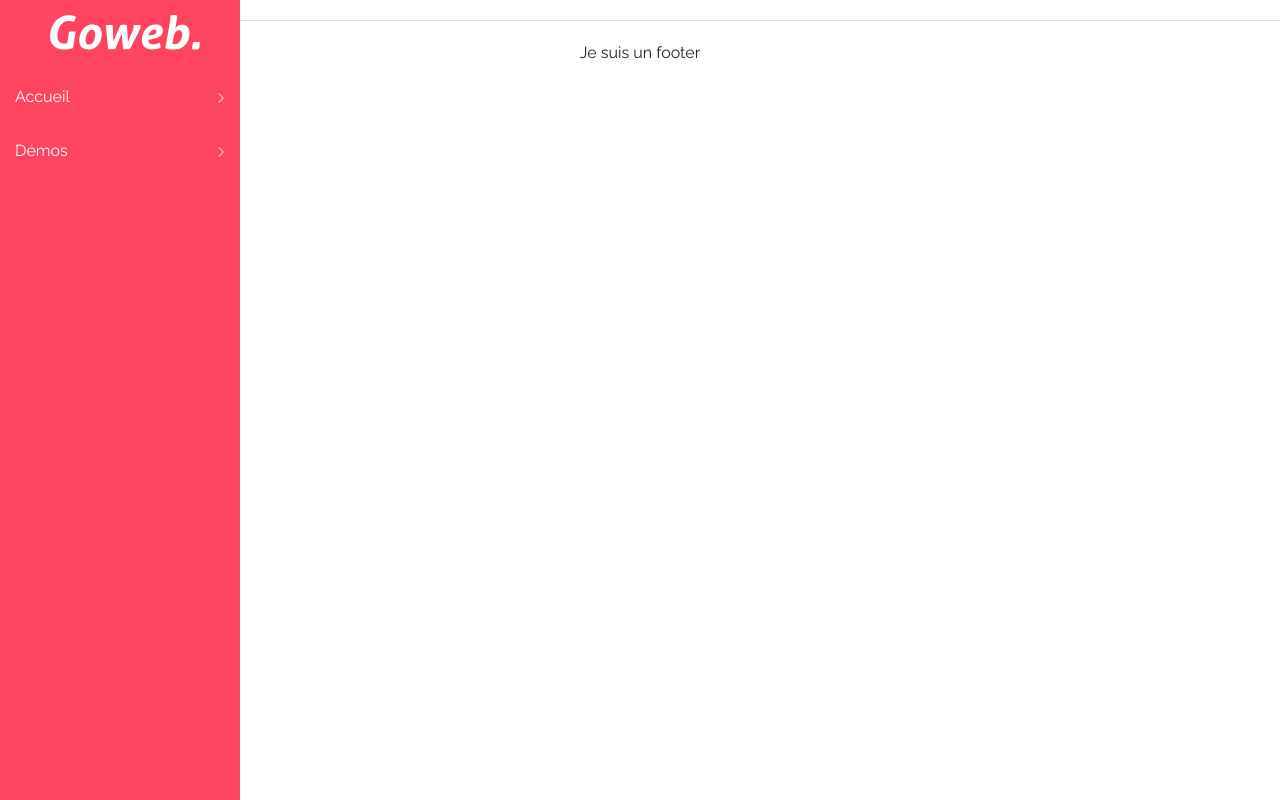
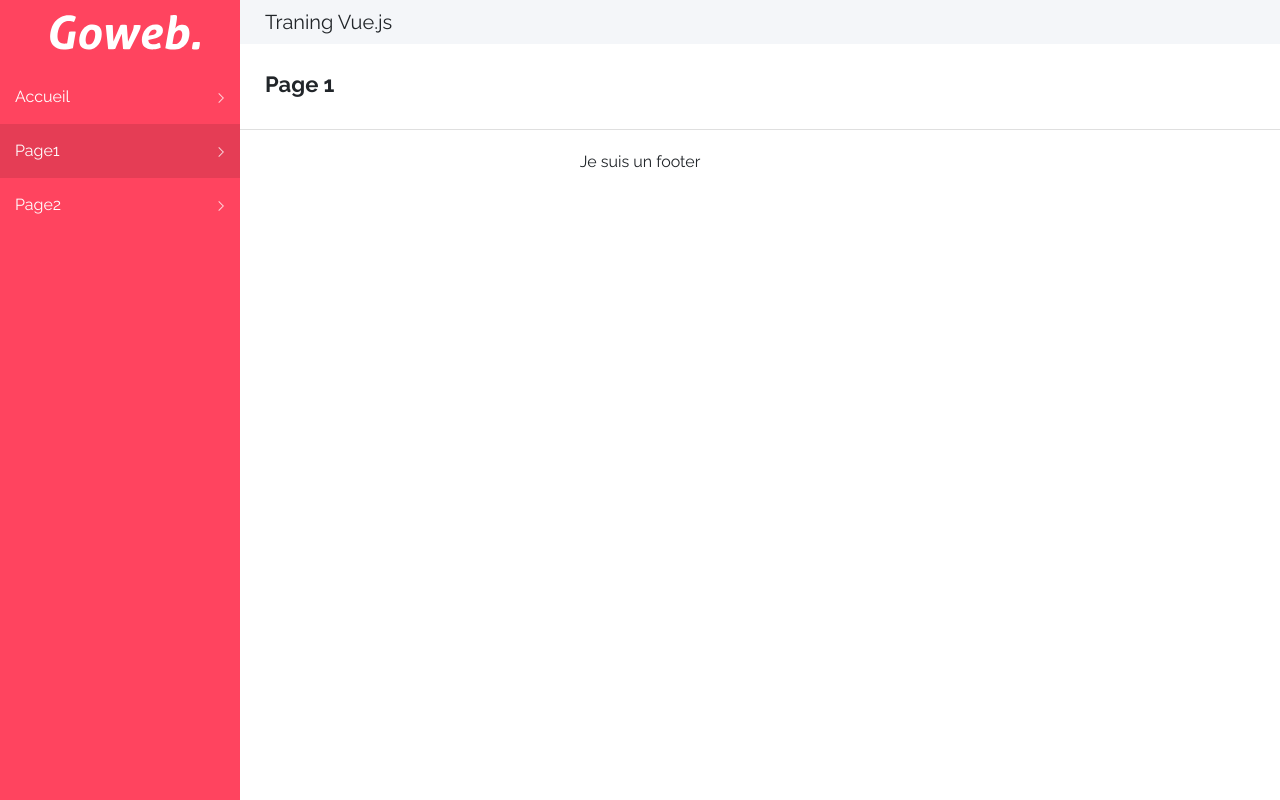
Before and after one commit to LaurentGoweb/VueJsComposantRoutage, a Vue app: page /#/Page1 in a window 1280 px wide. Built offline with nearby package versions, Linux system fonts and the light colour scheme.

Commit message:
MAJ Correction

```diff
--- /dev/null
+++ b/src/components/Page1.vue
@@ -0,0 +1,22 @@
+<template>
+<section class="container-fluid main-container">
+  <nav class="navbar navbar-expand">
+                 <h1>Traning Vue.js</h1>
+
+              </nav>
+
+    <h2>Page 1</h2>
+
+</section>
+</template>
+
+<script>
+export default {
+
+}
+</script>
+
+<!-- Add "scoped" attribute to limit CSS to this component only -->
+<style scoped>
+
+</style>
--- /dev/null
+++ b/src/components/Page2.vue
@@ -0,0 +1,22 @@
+<template>
+<section class="container-fluid main-container">
+  <nav class="navbar navbar-expand">
+                 <h1>Traning Vue.js</h1>
+
+              </nav>
+
+    <h2>Page 2</h2>
+
+</section>
+</template>
+
+<script>
+export default {
+
+}
+</script>
+
+<!-- Add "scoped" attribute to limit CSS to this component only -->
+<style scoped>
+
+</style>
--- a/src/components/widgets/Menu.vue
+++ b/src/components/widgets/Menu.vue
@@ -2,7 +2,9 @@
  <nav>
     <ul class="d-flex flex-column">
       <li><router-link to="/">Accueil</router-link></li>
-      <li><router-link to="/Demo">Démos</router-link></li>
+      <li><router-link to="/Page1">Page1</router-link></li>
+      <li><router-link to="/Page2">Page2</router-link></li>
+
     </ul>
 
   </nav>
```
Also changed, not shown: src/main.js (+7 -1 lines).
